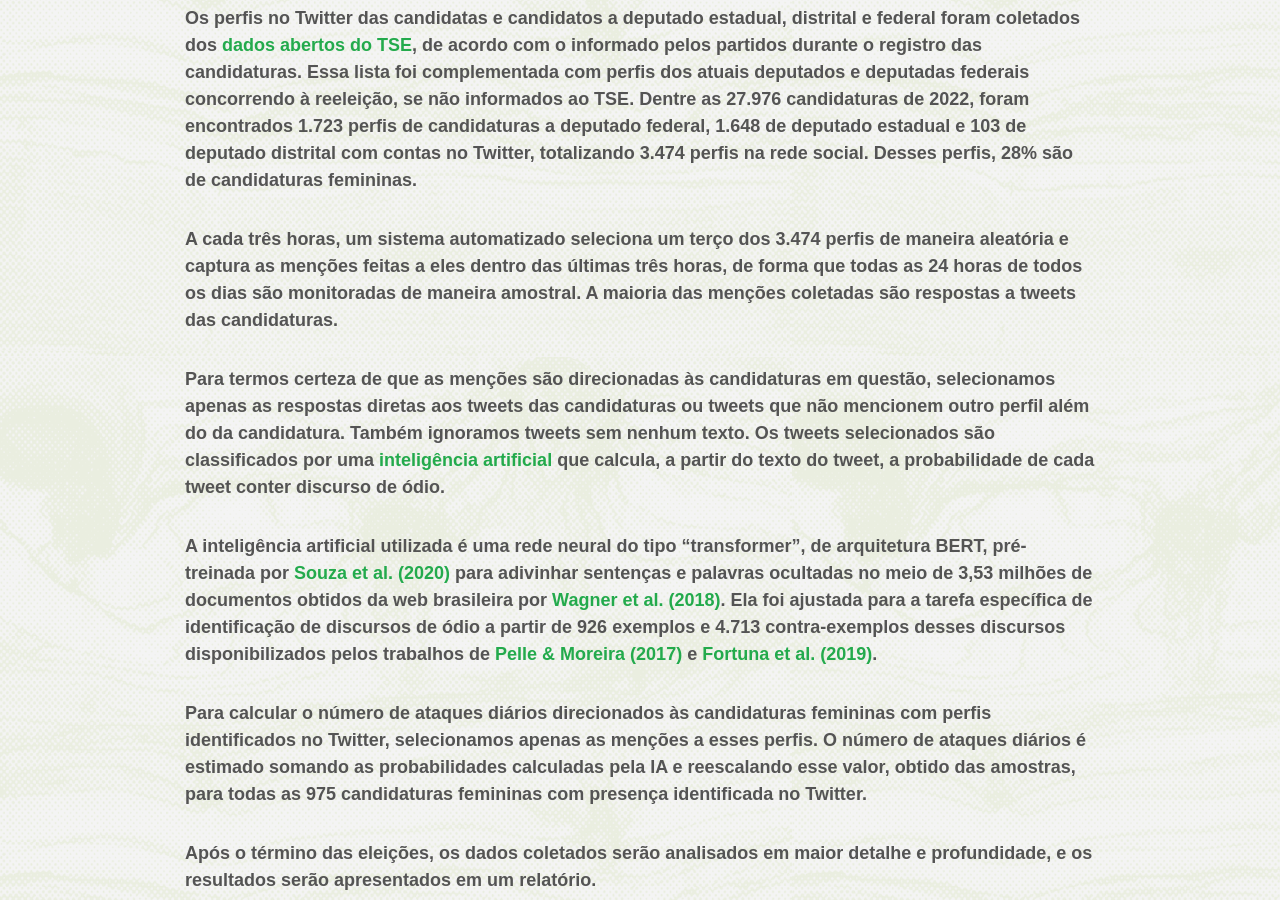
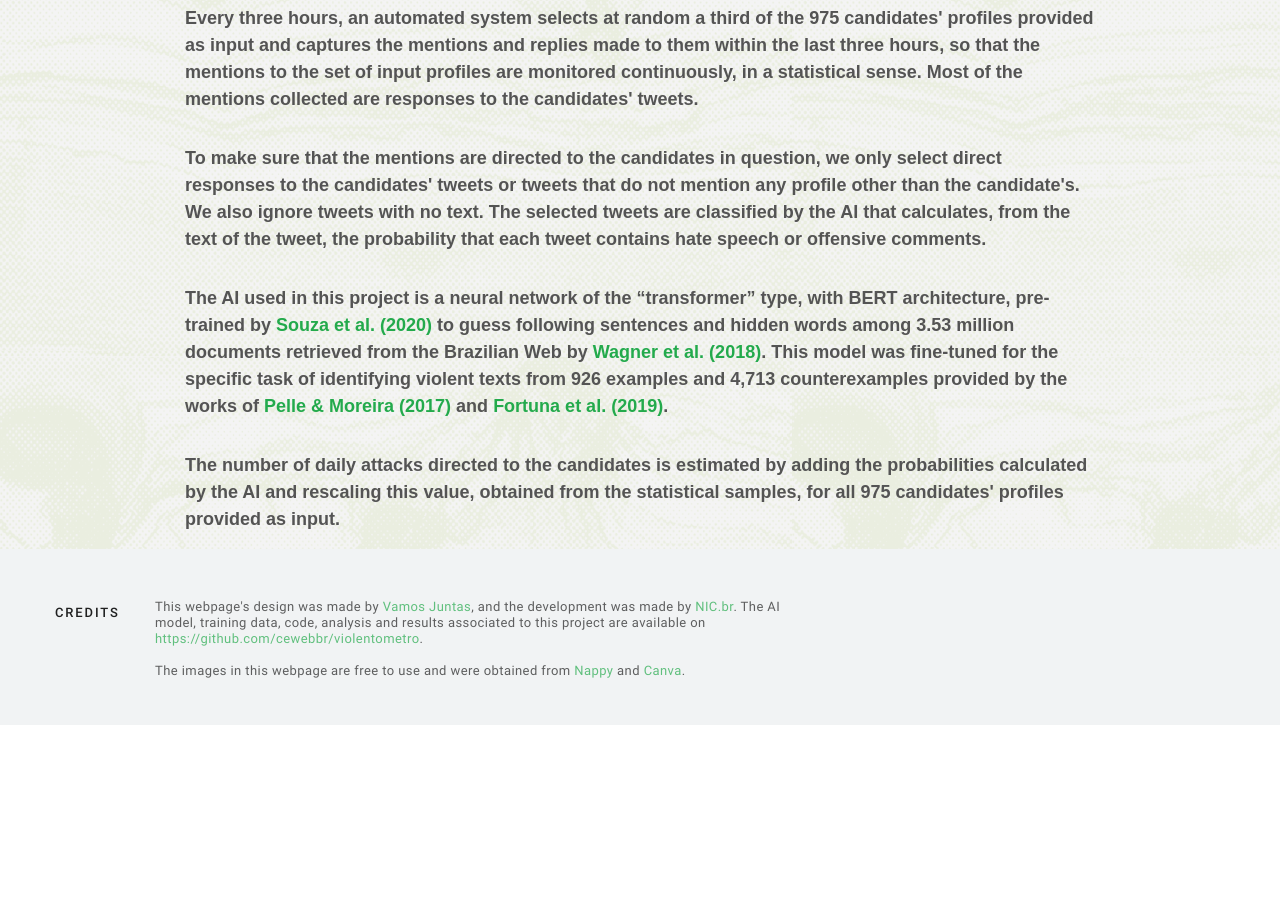
Before and after one commit to cewebbr/violentometro, a plain HTML site: page index.html in a window 1280 px wide. Shown: the part 2049-2949 px from the top of the page. After the commit the page ends 2774 px from the top, so only its background shows below. Drawn offline with Linux system fonts and the light colour scheme; a web font is replaced by a local one.

Commit message:
Translated the methodology section of the webpage (i.e. index.html).

```diff
--- a/index.html
+++ b/index.html
@@ -165,47 +165,28 @@ As an application of this idea, this webpage presents daily measurements of the
 	<section id="metodologia" class="mt-5">
 		<div class="container">
 			<div class="container_parceria">
-				<h3 class="title_parceria">Methodology</h3>
-				<p class="desc_box_number">Os perfis no Twitter das candidatas e candidatos a deputado estadual, distrital e federal foram
-				  coletados dos <a href="https://dadosabertos.tse.jus.br/dataset/candidatos-2022" title="Ir para página - Dados do TSE" target="_blank">dados abertos do TSE</a>,
-				  de acordo com o informado pelos partidos durante o registro
-				  das candidaturas. Essa lista foi complementada com perfis dos atuais deputados e deputadas federais concorrendo à reeleição,
-				  se não informados ao TSE. Dentre as 27.976 candidaturas de 2022, foram encontrados 1.723 perfis de candidaturas a deputado
-				  federal, 1.648 de deputado estadual e 103 de deputado distrital com contas no Twitter, totalizando 3.474 perfis na rede
-				  social. Desses perfis, 28% são de candidaturas femininas.
-				</p>
-				<p class="desc_box_number">A cada três horas, um sistema automatizado
-				  seleciona um terço dos 3.474 perfis de maneira aleatória e captura as menções feitas a eles dentro das últimas
-				  três horas, de forma que todas as 24 horas de todos os dias são monitoradas de maneira amostral. A maioria das
-				  menções coletadas são respostas a tweets das candidaturas.
-				</p>
-				<p class="desc_box_number">Para termos certeza de que as menções são direcionadas às candidaturas em questão,
-				selecionamos apenas as respostas diretas aos tweets das candidaturas ou tweets que não mencionem outro perfil
-				além do da candidatura. Também ignoramos tweets sem nenhum texto. Os tweets selecionados são classificados por uma
-				  <a href="https://github.com/cewebbr/violentometro" title="Ir para página - Ferramenta de IA" target="_blank">inteligência artificial</a> que calcula, a partir do texto do tweet,
-				  a probabilidade de cada tweet conter discurso de ódio.
-				</p>
-				<p class="desc_box_number">
-				A inteligência artificial utilizada é uma rede neural do tipo “transformer”, de arquitetura BERT, pré-treinada por
-				<a href="https://github.com/neuralmind-ai/portuguese-bert" title="Ir para página - BERTimbau" target="_blank">Souza et al. (2020)</a>
-				para adivinhar sentenças e palavras ocultadas no meio de 3,53 milhões de documentos obtidos da web brasileira por
-				<a href="https://www.researchgate.net/publication/326303825_The_brWaC_Corpus_A_New_Open_Resource_for_Brazilian_Portuguese" title="Ir para página - Corpus brWaC" target="_blank">Wagner et al. (2018)</a>.
-				Ela foi ajustada para a tarefa específica de identificação de discursos de ódio a partir de 926 exemplos e 4.713
-				contra-exemplos desses discursos disponibilizados pelos trabalhos de
-				<a href="https://github.com/rogersdepelle/OffComBR" title="Ir para página - Github de Pelle" target="_blank">Pelle & Moreira (2017)</a> e
-				<a href="https://github.com/paulafortuna/Portuguese-Hate-Speech-Dataset" title="Ir para página - Github de Fortuna" target="_blank">Fortuna et al. (2019)</a>.
-				</p>
-				<p class="desc_box_number">
-				  Para calcular o número de ataques diários direcionados às candidaturas femininas com perfis identificados
-				  no Twitter, selecionamos apenas as menções a esses perfis. O número de ataques diários é estimado somando
-				  as probabilidades calculadas pela IA e reescalando esse valor, obtido das amostras, para todas as 975
-				  candidaturas femininas com presença identificada no Twitter.
-				</p>
-				<p class="desc_box_number">
-				  Após o término das eleições, os dados coletados serão analisados em maior detalhe e profundidade,
-				  e os resultados serão apresentados em um relatório.
-				</p>
-				<p class="desc_box_number"> </p>
+			  <h3 class="title_parceria">Methodology</h3>
+
+			  <p class="desc_box_number">Every three hours, an automated system selects at random a third of the 975 candidates' profiles provided as input and
+			    captures the mentions and replies made to them within the last three hours, so that the mentions to the set of input profiles are monitored continuously,
+			    in a statistical sense. Most of the mentions collected are responses to the candidates' tweets.
+			  </p>
+			  <p class="desc_box_number">To make sure that the mentions are directed to the candidates in question, we only select direct
+			    responses to the candidates' tweets or tweets that do not mention any profile other than the candidate's. We also ignore
+			    tweets with no text. The selected tweets are classified by the AI that calculates, from the text of the tweet, the probability
+			    that each tweet contains hate speech or offensive comments.</p>
+			  <p class="desc_box_number">The AI used in this project is a neural network of the “transformer” type, with BERT architecture,
+			    pre-trained by
+			    <a href="https://github.com/neuralmind-ai/portuguese-bert" title="Ir para página - BERTimbau" target="_blank">Souza et al. (2020)</a>
+			    to guess following sentences and hidden words among 3.53 million documents retrieved from the Brazilian Web by
+			    <a href="https://www.researchgate.net/publication/326303825_The_brWaC_Corpus_A_New_Open_Resource_for_Brazilian_Portuguese" title="Ir para página - Corpus brWaC" target="_blank">
+			      Wagner et al. (2018)</a>.
+			    This model was fine-tuned for the specific task of identifying violent texts from 926 examples and 4,713 counterexamples provided by the works of
+			    <a href="https://github.com/rogersdepelle/OffComBR" title="Ir para página - Github de Pelle" target="_blank">Pelle & Moreira (2017)</a>
+			    and <a href="https://github.com/paulafortuna/Portuguese-Hate-Speech-Dataset" title="Ir para página - Github de Fortuna" target="_blank">Fortuna et al. (2019)</a>.
+			  <p class="desc_box_number">The number of daily attacks directed to the candidates is estimated by adding the
+			    probabilities calculated by the AI and rescaling this value, obtained from the statistical samples, for all
+			    975 candidates' profiles provided as input.</p>
 			</div>
 
 		</div>
```
